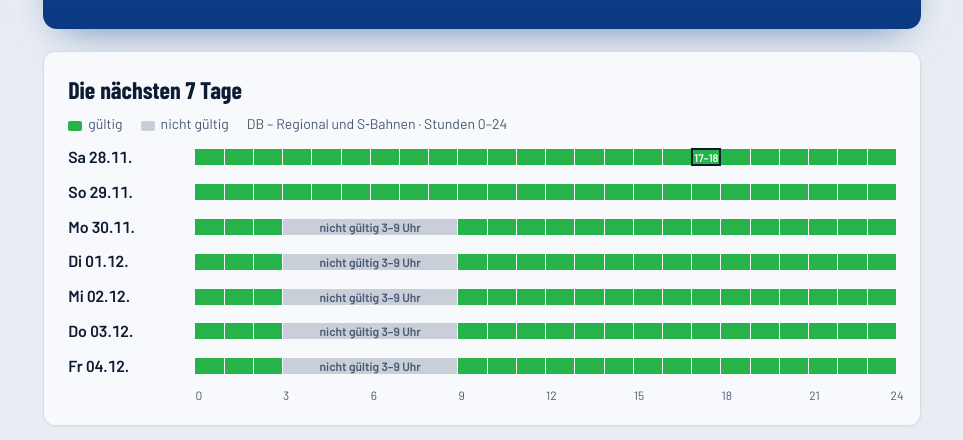
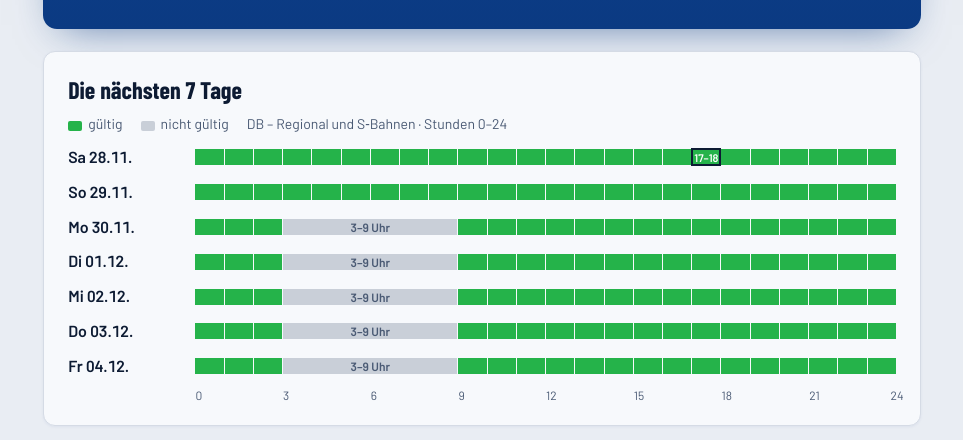
Before and after one commit to HeinzFo/basti, a plain HTML site: page index.html in a window 1280 px wide. Shown: the part 360-800 px from the top of the page, without its empty margins (158-1121 px from the left). Drawn offline with Linux system fonts and the light colour scheme.

Commit message:
Update index.html
nicht gültig entfernt, wenn auch noch die Uhrzeit angegeben ist

```diff
--- a/index.html
+++ b/index.html
@@ -258,7 +258,7 @@ function render(){const t=now(),p=B(t);
    for(let h=0;h<24;){
     if(oks[h]){c+='<span class="g" title="'+pad(h)+'–'+pad(h+1)+' Uhr: gültig"></span>';h++;continue}
     let e=h;while(e<24&&!oks[e])e++;
-    const txt=(h===0&&e===24)?'<span class="lt">ganztägig </span>nicht gültig':'<span class="lt">nicht gültig </span>'+h+'–'+e+'<span class="lt"> Uhr</span>';
+    const txt=(h===0&&e===24)?'<span class="lt">ganztägig </span>nicht gültig':h+'–'+e+'<span class="lt"> Uhr</span>';
     let pd='';if(d===0&&p.h>=h&&p.h<e){const L=p.h-h,R=e-p.h-1,n=e-h;pd=R>=L?';padding-left:calc('+(L+1)+' / '+n+' * 100%)':';padding-right:calc('+(R+1)+' / '+n+' * 100%)'}
     c+='<span class="blk" style="grid-column:span '+(e-h)+pd+'" title="'+pad(h)+'–'+pad(e)+' Uhr: nicht gültig"><span class="tx">'+txt+'</span></span>';h=e}
     if(d===0)c+='<span class="nowm'+(oks[p.h]?' g':'')+'" style="left:calc('+p.h+' * (100% + 1px) / 24)">'+(oks[p.h]?p.h+'<i>–'+(p.h+1)+'</i>':'')+'</span>';
```
